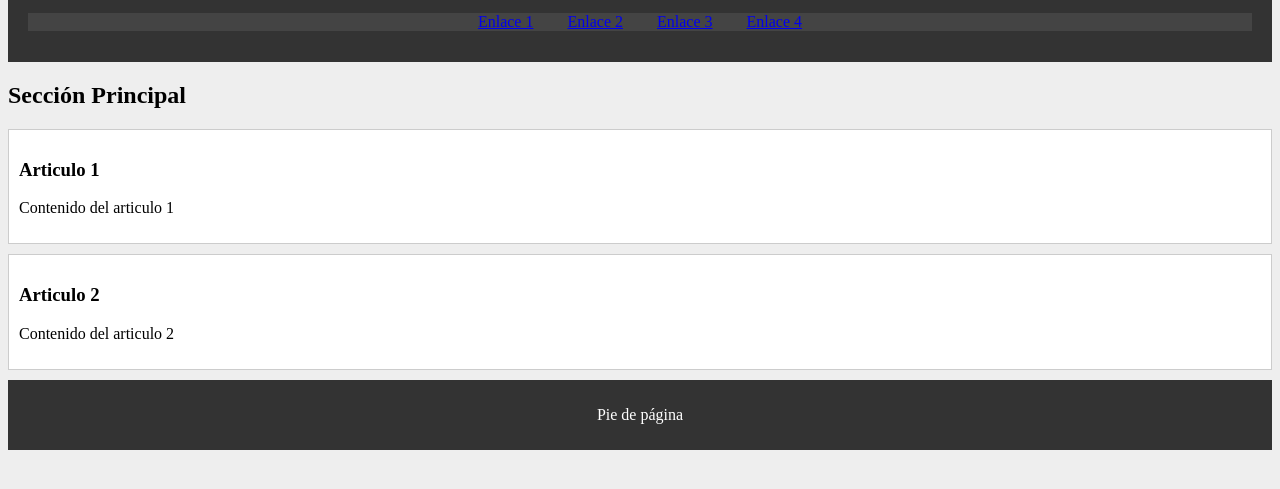
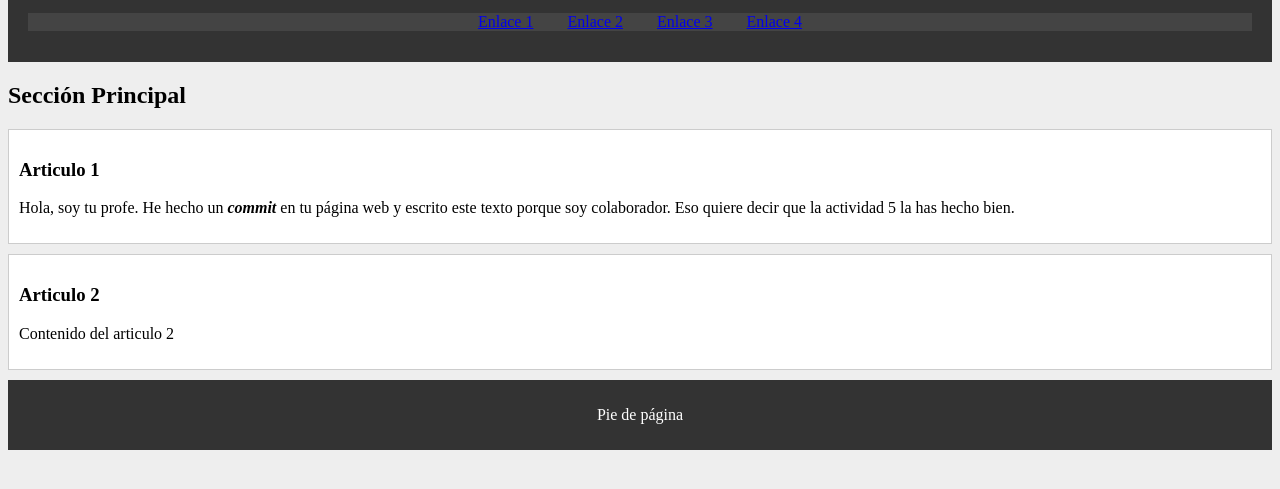
Before and after one commit to Yumara11/Actividad-14, a plain HTML site: page index.html in a window 1280 px wide. Shown: the part 63-552 px from the top of the page. Drawn offline with Linux system fonts and the light colour scheme.

Commit message:
Se inserta texto en el artículo

```diff
--- a/index.html
+++ b/index.html
@@ -24,7 +24,7 @@
         <h2 class="tituloSeccion">Sección Principal</h2>
         <article>
             <h3>Articulo 1</h3>
-            <p>Contenido del articulo 1</p>
+            <p>Hola, soy tu profe. He hecho un <strong><em>commit</em></strong> en tu página web y escrito este texto porque soy colaborador. Eso quiere decir que la actividad 5 la has hecho bien. </p>
         </article>
         <article>
             <h3>Articulo 2</h3>
```
